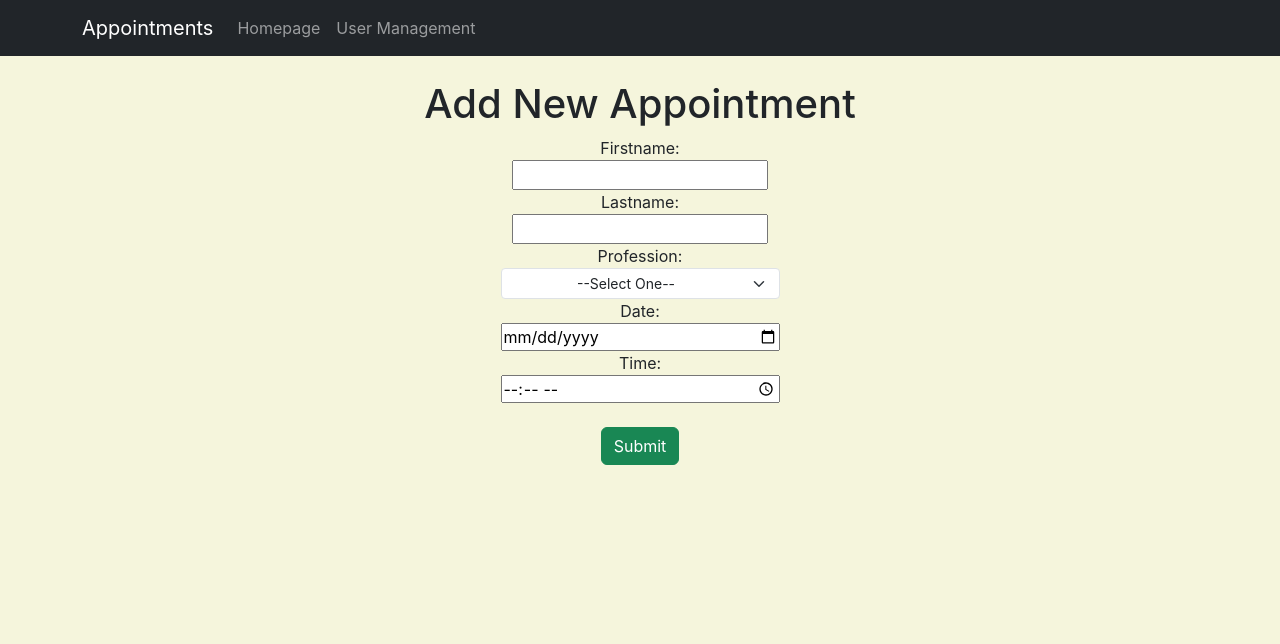
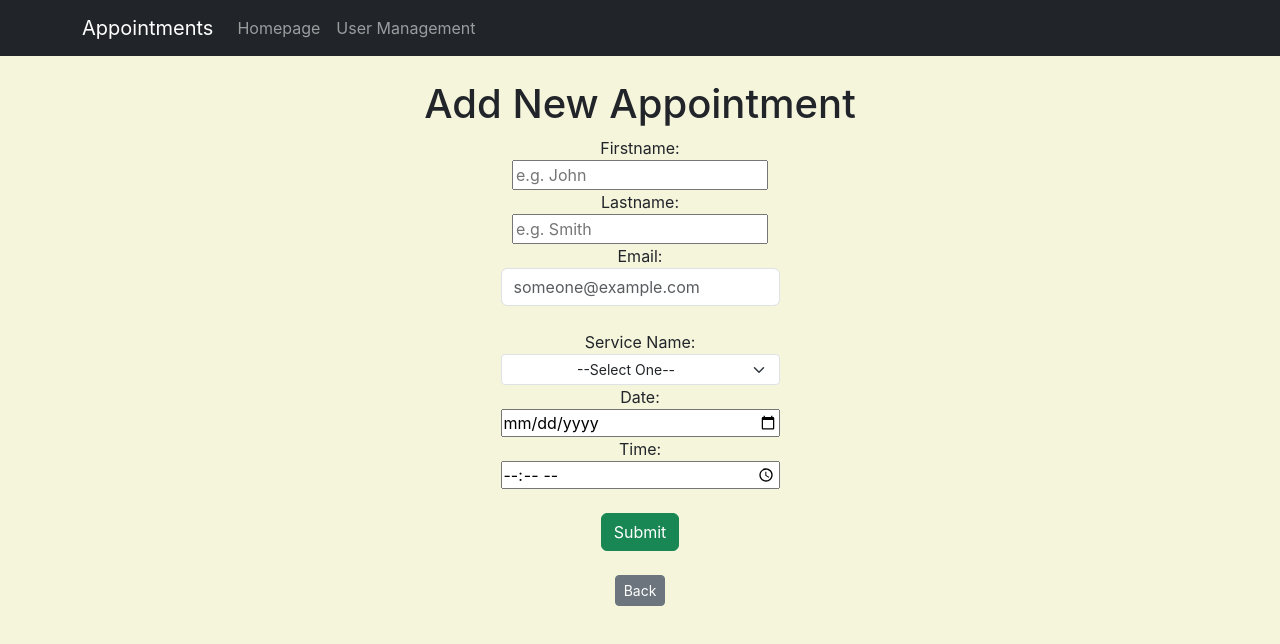
Before and after one commit to AristosDragatis/Appointment_management, a React (Create React App) app in the folder frontend/: page /AddAppointment in a window 1280 px wide. Shown: the top 644 px of the page. Built offline with nearby package versions, Linux system fonts and the light colour scheme.

Commit message:
add appointment updated

```diff
--- a/frontend/src/pages/AddAppointment.js
+++ b/frontend/src/pages/AddAppointment.js
@@ -1,17 +1,32 @@
+import { Link } from 'react-router-dom';
 export default function AddAppointment() {
   return (
     <div className="text-center">
       <h1>Add New Appointment</h1>
       <form>
         <label for="username">Firstname:</label><br></br>
-        <input type="text" id="firstname" name="username"></input><br></br>
+        <input type="text" id="firstname" name="username" placeholder='e.g. John'></input><br></br>
         <label for="lastname">Lastname:</label><br></br>
-        <input type="text" id="lastname" name="lastname"></input><br></br>
-        <label for="profession">Profession:</label><br></br>
+        <input type="text" id="lastname" name="lastname" placeholder='e.g. Smith'></input><br></br>
+        <label htmlFor="email">Email:</label><br/>
+        <div className="d-flex justify-content-center">
+          <input
+            type="email"
+            id="email"
+            name="email"
+            className="w-25 form-control"
+            placeholder='someone@example.com'
+            pattern="[a-z0-9._%+-]+@[a-z0-9.-]+\.[a-z]{2,}$"
+            required
+          />
+        </div>
+        <br></br>
+        <label for="profession">Service Name:</label><br></br>
         <div className="d-flex justify-content-center">
         <select class="form-select form-select-sm w-25 text-center" aria-label=".form-select-sm example">
             <option selected>--Select One--</option>
-            <option value="1">Barber</option>
+            <option value="1">Haircut</option>
+            <option value="2">Haircut/Beard</option>
         </select>
         </div>
 
@@ -28,6 +43,8 @@ export default function AddAppointment() {
         <br></br>
         <button type="button" class="btn btn-success">Submit</button>
       </form>
+      <br></br>
+      <Link to="/users" className="btn btn-secondary btn-sm">Back</Link>
     </div>
   );
 }
```
